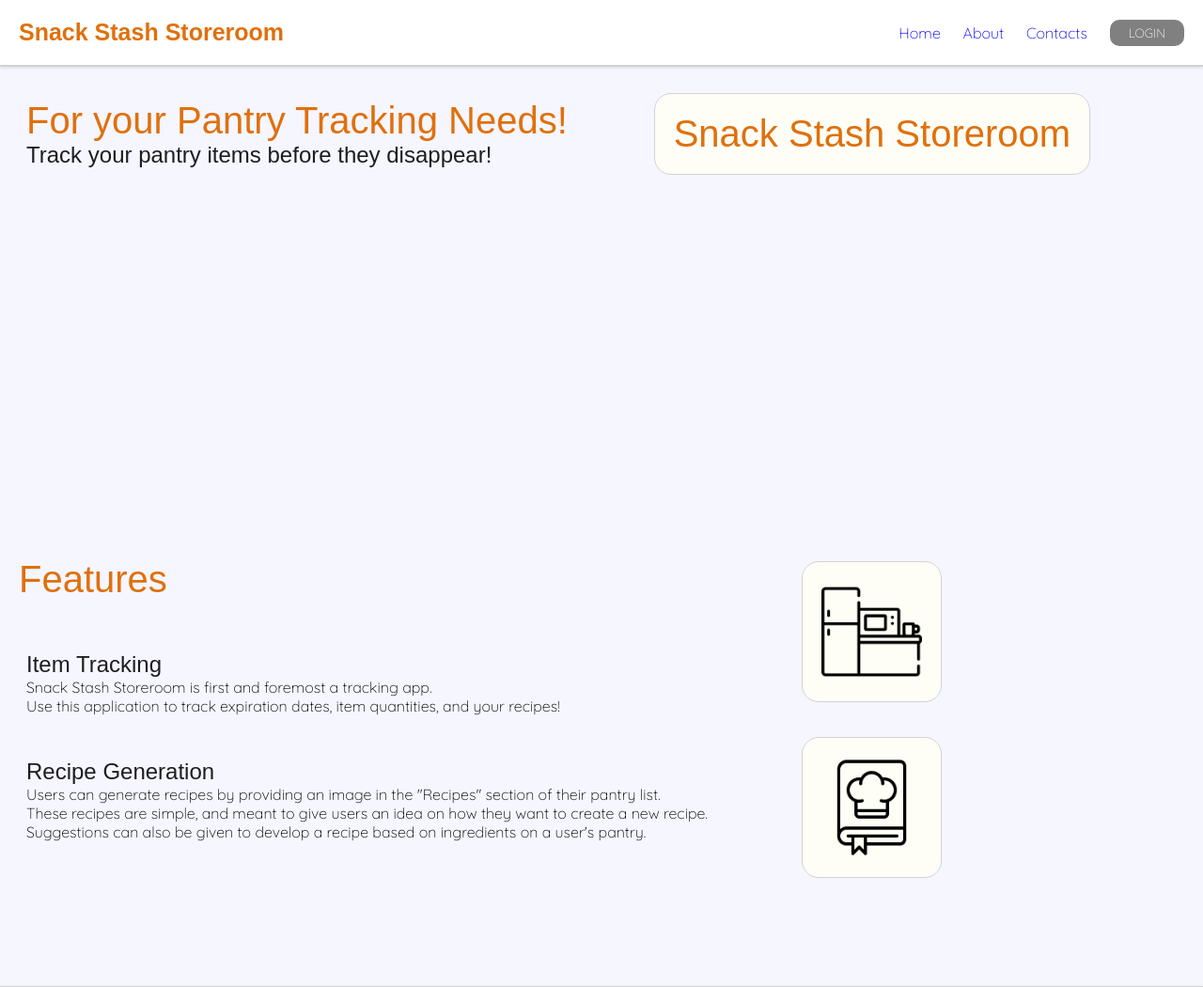
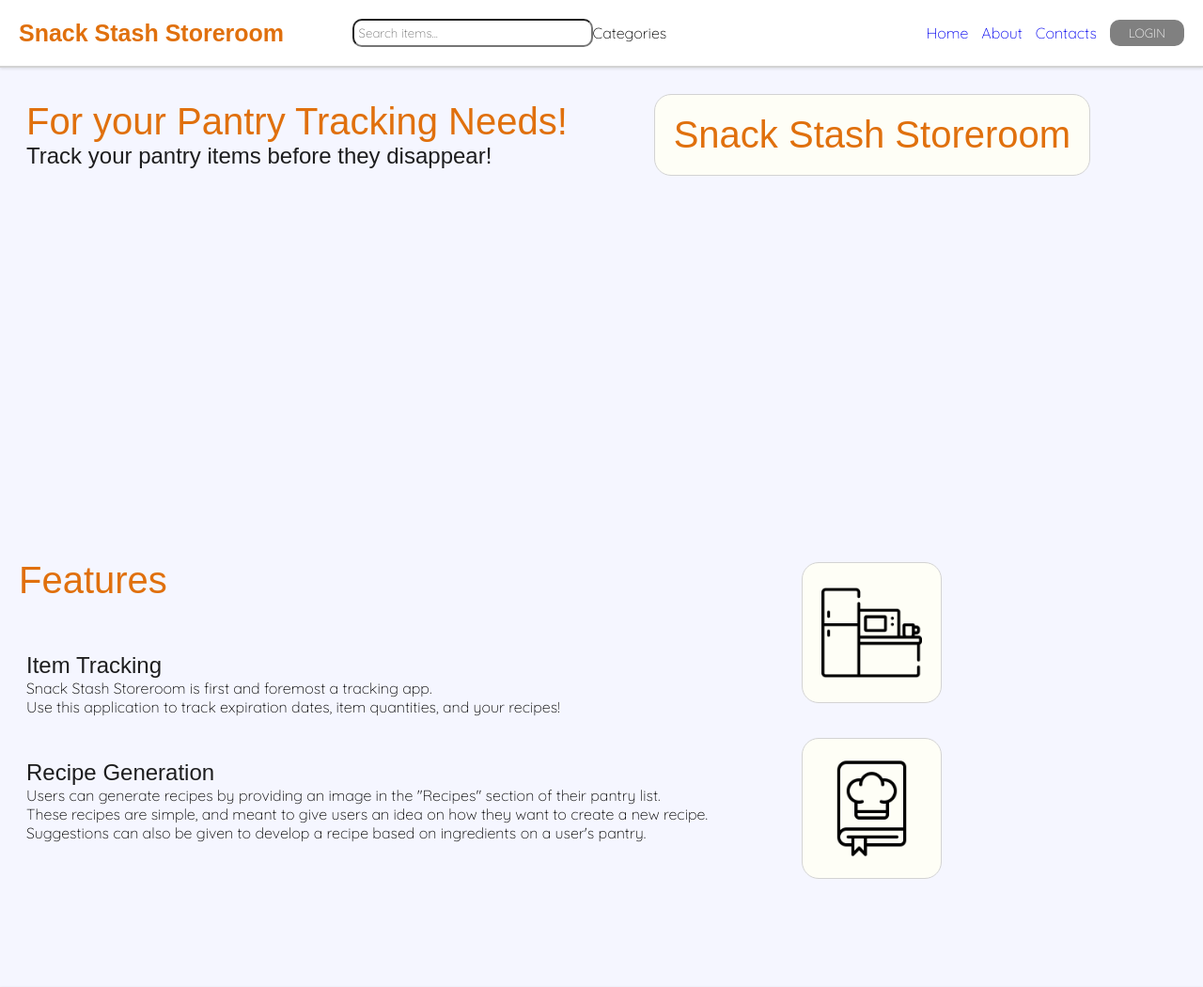
Before and after one commit to snowfluk3/ACIT-2911, a Flask app: page / in a window 1280 px wide. Shown: the top 1050 px of the page at 94% size. Run offline with Flask 3, Linux system fonts and the light colour scheme; some libraries are stand-ins or nearby versions; some web fonts are replaced.

Commit message:
Added searchbar and dropdowns

```diff
--- a/app/static/styles.css
+++ b/app/static/styles.css
@@ -10,6 +10,7 @@
     --primary: ;
 
     /* Padding */
+    --paddingsmall: 5px;
     --padding: 8px;
     --paddingbar: 20px;
 
@@ -73,6 +74,24 @@ body {
     font-style: normal;
 }
 
+.h1 {
+    color: var(--h1);
+    font-size: 40px;
+}
+
+.h2 {
+    color: var(--h2);
+    font-size: 24px;
+}
+
+.small-text {
+    font-size: 11px;
+}
+
+.medium-text {
+    font-size: 16px;
+}
+
 /* Semantic Tags */
 * {
     margin: 0;
@@ -83,7 +102,7 @@ body {
 nav {
     position: sticky;
     display: grid;
-    grid-template-columns: auto auto;
+    grid-template-columns: auto 1fr auto;
     align-items: center;
     padding: var(--paddingbar);
 
@@ -155,7 +174,7 @@ footer {
     grid-auto-flow: column;
     justify-content: right;
     align-items: center;
-    gap: 4%;
+    gap: 6%;
     list-style: none;
 }
 
@@ -171,23 +190,21 @@ footer {
         font-size: 25px;
     }
 
-.h1 {
-    color: var(--h1);
-    font-size: 40px;
+.search-bar {
+    display: grid;
+    grid-auto-flow: column;
+    justify-content: left;
+    align-items: center;
+    margin-left: 10%;
 }
 
-.h2 {
-    color: var(--h2);
-    font-size: 24px;
-}
-
-.small-text {
-    font-size: 11px;
-}
-
-.medium-text {
-    font-size: 16px;
-}
+    #search-form input {
+        position: relative;
+        padding: var(--paddingsmall);
+        border-radius: var(--small-radius);
+        width: 40vw;
+        max-width: 20vw;
+    }
 
 .dropdown {
     position: relative;
--- a/app/templates/dashboard.html
+++ b/app/templates/dashboard.html
@@ -2,13 +2,11 @@
 {% block content %}
 
 <main>
-    <section class="introduction two-grid">
+    <div class="spacer-small"></div>
+    <section class="introduction">
         <div>
             <p class="elms-sans-regular h1">For your Pantry Tracking Needs!</p>
             <p class="elms-sans-regular h2">Track your pantry items before they disappear!</p>
-        </div>
-        <div class="container introduction-title">
-            <h1 class="elms-sans-regular h1">Snack Stash Storeroom</h1>
         </div>
     </section>
 
--- a/app/templates/layout.html
+++ b/app/templates/layout.html
@@ -18,6 +18,17 @@
         <nav>
             <div class="logo">
                 <p class="elms-sans-regular h1">Snack Stash Storeroom</p>
+            </div>
+            <div class="search-bar">
+                <form id="search-form">
+                    <input type="text" name="filter" placeholder="Search items..." class="quicksand-regular">
+                </form>
+                <details class="dropdown">
+                    <summary class="quicksand-regular dropdown-trigger">Categories</summary>
+                    <div class="dropdown-menu">
+                        <p>test</p>
+                    </div>
+                </details>
             </div>
             <ul class="nav-links">
 
```
